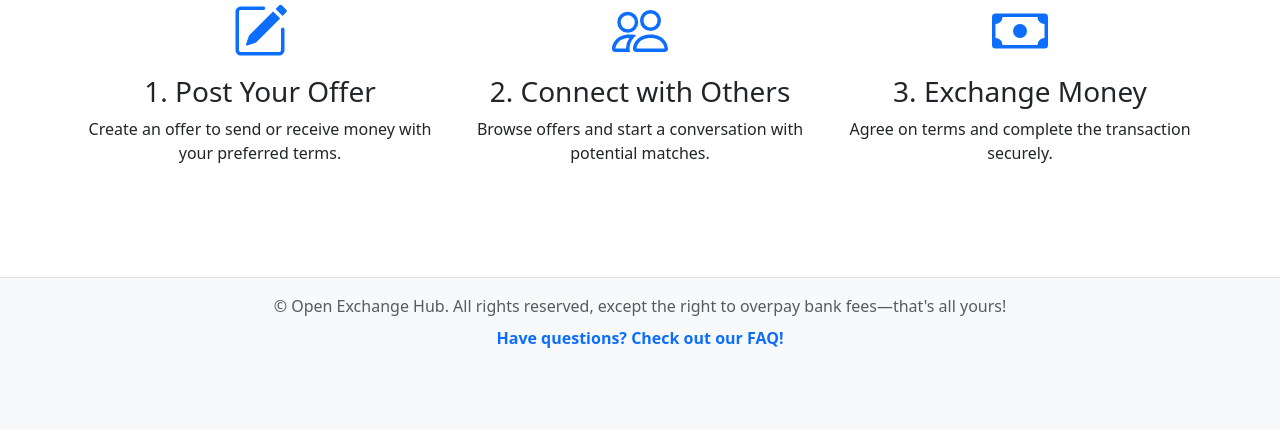
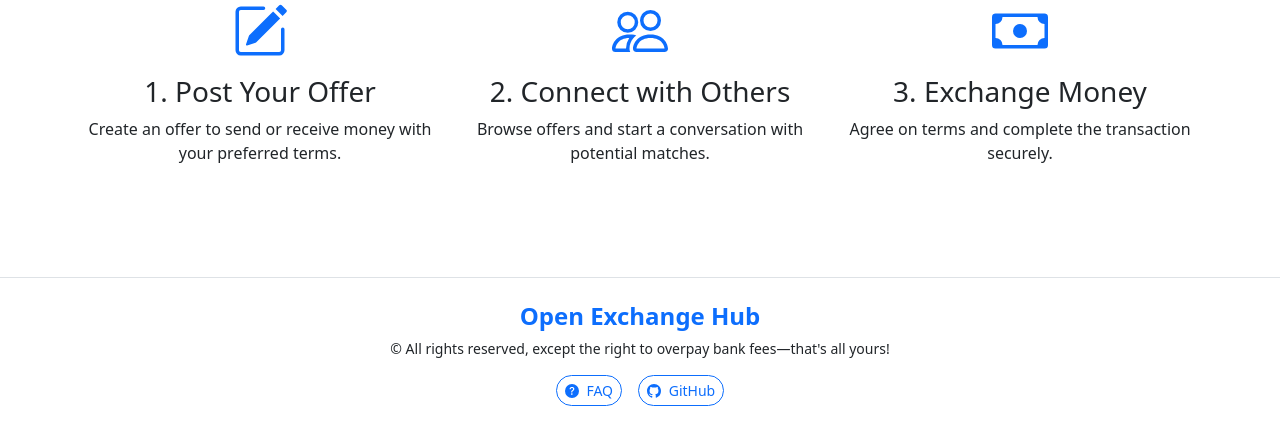
Before and after one commit to uzbeki/exchange_hub, a Django app: page / in a window 1280 px wide. Shown: the part 2018-2448 px from the top of the page. Before the commit the page ends 2366 px from the top, so only its background shows below. Run offline with Django 5.2, Linux system fonts and the light colour scheme; data that the repository does not hold is empty; parts of the project's set-up code (start-up, migrations or seed data) failed here and were passed over; some libraries are stand-ins or nearby versions.

Commit message:
footer updated

```diff
--- a/base/templates/allauth/layouts/base.html
+++ b/base/templates/allauth/layouts/base.html
@@ -60,6 +60,15 @@
             </symbol>
             <symbol id="exclamation-triangle-fill" viewBox="0 0 16 16">
               <path d="M8.982 1.566a1.13 1.13 0 0 0-1.96 0L.165 13.233c-.457.778.091 1.767.98 1.767h13.713c.889 0 1.438-.99.98-1.767L8.982 1.566zM8 5c.535 0 .954.462.9.995l-.35 3.507a.552.552 0 0 1-1.1 0L7.1 5.995A.905.905 0 0 1 8 5zm.002 6a1 1 0 1 1 0 2 1 1 0 0 1 0-2z"/>
+            </symbol>
+            <symbol id="piggy-bank-fill" viewBox="0 0 16 16">
+                <path d="M7.964 1.527c-2.977 0-5.571 1.704-6.32 4.125h-.55A1 1 0 0 0 .11 6.824l.254 1.46a1.5 1.5 0 0 0 1.478 1.243h.263c.3.513.688.978 1.145 1.382l-.729 2.477a.5.5 0 0 0 .48.641h2a.5.5 0 0 0 .471-.332l.482-1.351c.635.173 1.31.267 2.011.267.707 0 1.388-.095 2.028-.272l.543 1.372a.5.5 0 0 0 .465.316h2a.5.5 0 0 0 .478-.645l-.761-2.506C13.81 9.895 14.5 8.559 14.5 7.069q0-.218-.02-.431c.261-.11.508-.266.705-.444.315.306.815.306.815-.417 0 .223-.5.223-.461-.026a1 1 0 0 0 .09-.255.7.7 0 0 0-.202-.645.58.58 0 0 0-.707-.098.74.74 0 0 0-.375.562c-.024.243.082.48.32.654a2 2 0 0 1-.259.153c-.534-2.664-3.284-4.595-6.442-4.595m7.173 3.876a.6.6 0 0 1-.098.21l-.044-.025c-.146-.09-.157-.175-.152-.223a.24.24 0 0 1 .117-.173c.049-.027.08-.021.113.012a.2.2 0 0 1 .064.199m-8.999-.65a.5.5 0 1 1-.276-.96A7.6 7.6 0 0 1 7.964 3.5c.763 0 1.497.11 2.18.315a.5.5 0 1 1-.287.958A6.6 6.6 0 0 0 7.964 4.5c-.64 0-1.255.09-1.826.254ZM5 6.25a.75.75 0 1 1-1.5 0 .75.75 0 0 1 1.5 0"/>
+            </symbol>
+            <symbol id="github" viewBox="0 0 16 16">
+                <path d="M8 0C3.58 0 0 3.58 0 8c0 3.54 2.29 6.53 5.47 7.59.4.07.55-.17.55-.38 0-.19-.01-.82-.01-1.49-2.01.37-2.53-.49-2.69-.94-.09-.23-.48-.94-.82-1.13-.28-.15-.68-.52-.01-.53.63-.01 1.08.58 1.23.82.72 1.21 1.87.87 2.33.66.07-.52.28-.87.51-1.07-1.78-.2-3.64-.89-3.64-3.95 0-.87.31-1.59.82-2.15-.08-.2-.36-1.02.08-2.12 0 0 .67-.21 2.2.82.64-.18 1.32-.27 2-.27s1.36.09 2 .27c1.53-1.04 2.2-.82 2.2-.82.44 1.1.16 1.92.08 2.12.51.56.82 1.27.82 2.15 0 3.07-1.87 3.75-3.65 3.95.29.25.54.73.54 1.48 0 1.07-.01 1.93-.01 2.2 0 .21.15.46.55.38A8.01 8.01 0 0 0 16 8c0-4.42-3.58-8-8-8"/>
+            </symbol>
+            <symbol id="question-circle-fill" viewBox="0 0 16 16">
+                <path d="M16 8A8 8 0 1 1 0 8a8 8 0 0 1 16 0M5.496 6.033h.825c.138 0 .248-.113.266-.25.09-.656.54-1.134 1.342-1.134.686 0 1.314.343 1.314 1.168 0 .635-.374.927-.965 1.371-.673.489-1.206 1.06-1.168 1.987l.003.217a.25.25 0 0 0 .25.246h.811a.25.25 0 0 0 .25-.25v-.105c0-.718.273-.927 1.01-1.486.609-.463 1.244-.977 1.244-2.056 0-1.511-1.276-2.241-2.673-2.241-1.267 0-2.655.59-2.75 2.286a.237.237 0 0 0 .241.247m2.325 6.443c.61 0 1.029-.394 1.029-.927 0-.552-.42-.94-1.029-.94-.584 0-1.009.388-1.009.94 0 .533.425.927 1.01.927z"/>
             </symbol>
         </svg>
         {% if messages %}
@@ -270,18 +279,60 @@
         {% endblock body %}
         {% block extra_body %}
         {% endblock extra_body %}
-        <footer class="mt-auto text-body-secondary bg-body-tertiary border-top">
-            <div class="container-fluid px-lg-4 py-3">
-                <p class="mb-0 text-center text-body-secondary">
-                    © {{ now|date:"Y" }} {% translate "Open Exchange Hub. All rights reserved, except the right to overpay bank fees—that's all yours!" %}
-                </p>
-                <p class="mt-2 mb-0 text-center">
-                    <a href="{% url 'faq' %}" class="text-decoration-none text-primary fw-bold">
-                    {% translate "Have questions? Check out our FAQ!" %}
+        <footer class="mt-auto border-top py-4">
+            <div class="container-fluid px-lg-5">
+              <div class="row justify-content-center text-center">
+                <!-- Main Footer Content -->
+                <div class="col-md-8 col-lg-6">
+                  <div class="mb-3">
+                    <h4 class="fw-bold text-primary mb-2">Open Exchange Hub</h4>
+                    <p class="text-body mb-3 small">
+                      © {{ now|date:"Y" }} {% translate "All rights reserved, except the right to overpay bank fees—that's all yours!" %}
+                    </p>
+                  </div>
+                  <div class="d-flex justify-content-center gap-3 flex-wrap">
+                    <a href="{% url 'faq' %}" class="btn btn-outline-primary btn-sm rounded-pill">
+                        <svg xmlns="http://www.w3.org/2000/svg" fill="currentColor" class="bi me-1" viewBox="0 0 16 16" style="width: 1em; height: 1em;">
+                            <use href="#question-circle-fill"/>
+                        </svg>
+                      {% translate "FAQ" %}
                     </a>
-                </p>
+                    <a href="https://github.com/uzbeki/exchange_hub" target="_blank" rel="noopener noreferrer" class="btn btn-outline-primary btn-sm rounded-pill">
+                        <svg xmlns="http://www.w3.org/2000/svg" fill="currentColor" class="bi me-1" viewBox="0 0 16 16" style="width: 1em; height: 1em;">
+                            <use href="#github"/>
+                        </svg>
+                      {% translate "GitHub" %}
+                    </a>
+                  </div>
+                </div>
+              </div>
             </div>
-        </footer>
+          </footer>
+
+          <style>
+            .hover-grow:hover {
+              transform: scale(1.1);
+              transition: transform 0.2s ease;
+            }
+
+            footer {
+              background-color: var(--bs-body-bg);
+              color: var(--bs-body-color);
+            }
+
+            .btn-primary {
+              --bs-btn-bg: var(--bs-primary);
+              --bs-btn-border-color: var(--bs-primary);
+              --bs-btn-hover-bg: var(--bs-primary);
+              --bs-btn-hover-border-color: var(--bs-primary);
+            }
+
+            .bi-piggy-bank-fill,
+            .bi-question-circle-fill,
+            .bi-github {
+              color: var(--bs-primary);
+            }
+          </style>
         <script src="https://cdn.jsdelivr.net/npm/bootstrap@5.3.4/dist/js/bootstrap.bundle.min.js" integrity="sha384-YUe2LzesAfftltw+PEaao2tjU/QATaW/rOitAq67e0CT0Zi2VVRL0oC4+gAaeBKu" crossorigin="anonymous"></script>
     </body>
 </html>
```
